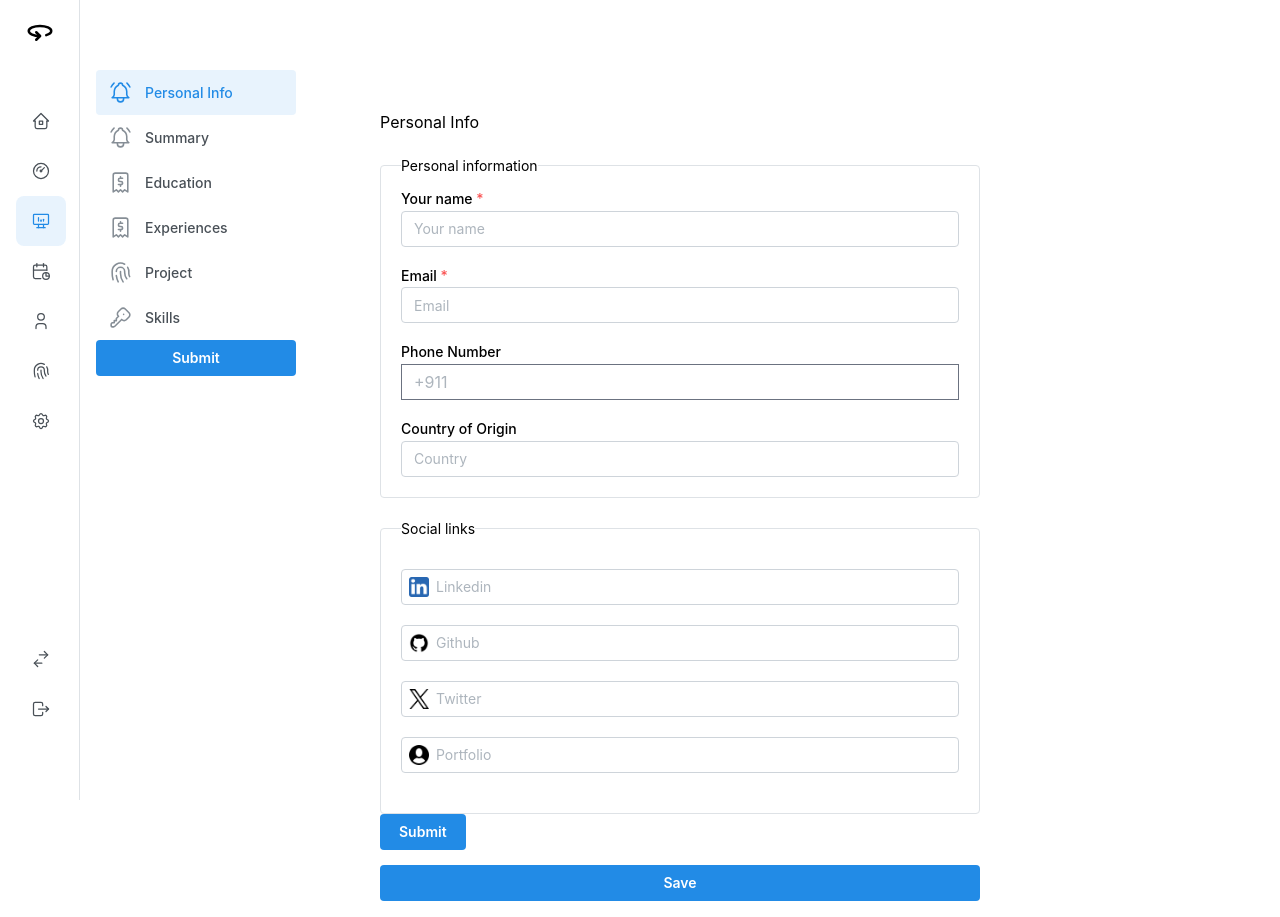
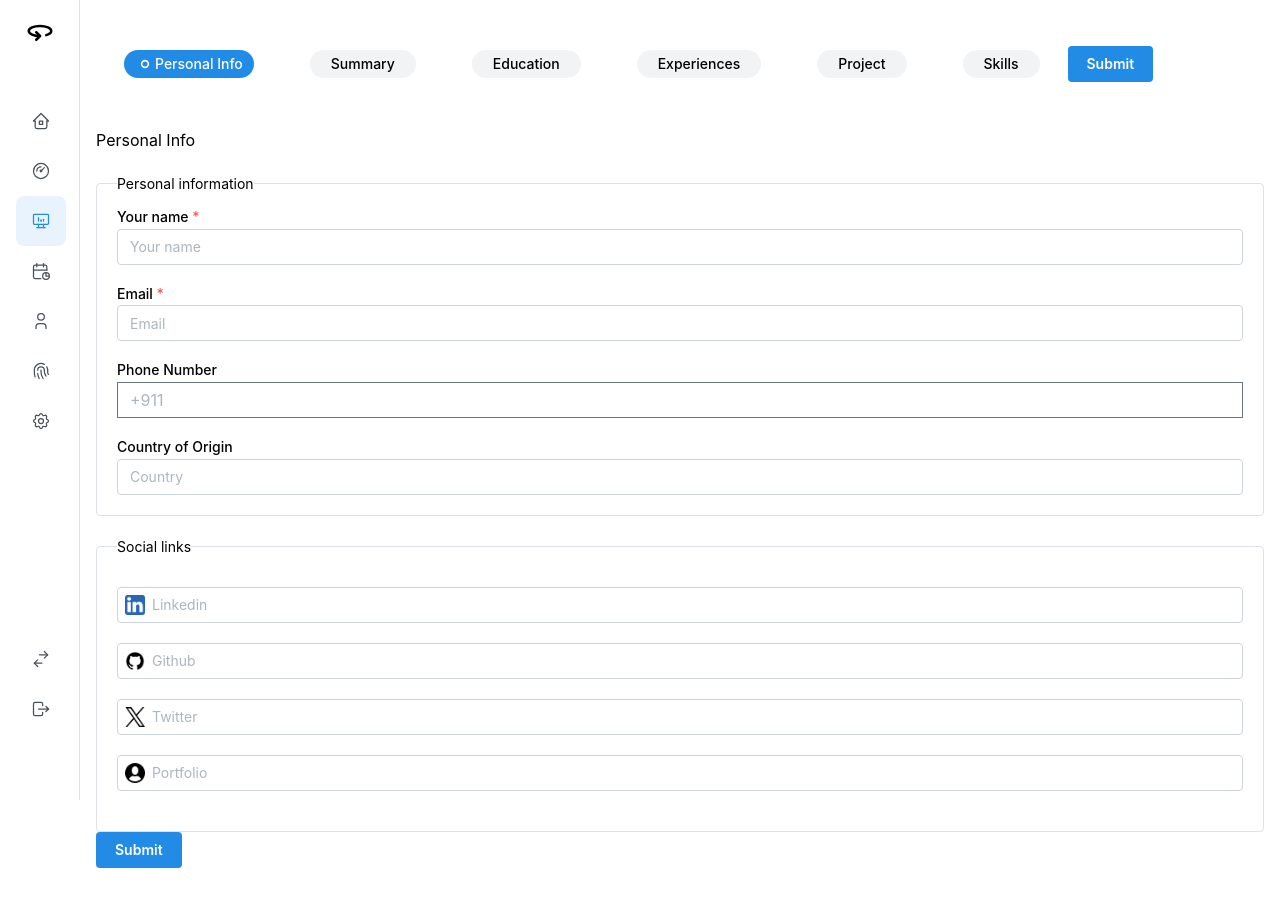
Before and after one commit to Gaurav-Verma07/spiffy, a Next.js app: page /dashboard in a window 1280 px wide. After the commit the page ends 884 px from the top, so only its background shows below. Built offline with nearby package versions, Linux system fonts and the light colour scheme.

Commit message:
fix: input field chiping

```diff
--- a/src/components/DataInput/DataInput.module.css
+++ b/src/components/DataInput/DataInput.module.css
@@ -1,25 +1,13 @@
 .container {
-  /* height: rem(700px); */
-  /* padding: var(--mantine-spacing-md); */
-  display: flex;
-  /* flex-direction: column; */
-  padding-top: rem(50px);
+  padding-top: rem(20px);
 }
 
 .fields {
-  position: fixed;
-  width: rem(200px);
-  height: fit-content;
-  margin-right: rem(50px);
-  /* border-right: rem(1px) solid
-    light-dark(var(--mantine-color-gray-3), var(--mantine-color-dark-4)); */
-  /* flex: 1; */
-  z-index: 10;
 }
 
 .mainBox {
   margin: 0 auto;
-  justify-self: end;
+  width: 100% !important;
 }
 
 .header {
@@ -39,30 +27,6 @@
   border-radius: var(--mantine-radius-sm);
   font-weight: 500;
   cursor: pointer;
-
-  @mixin hover {
-    background-color: light-dark(
-      var(--mantine-color-gray-0),
-      var(--mantine-color-dark-6)
-    );
-    color: light-dark(var(--mantine-color-black), var(--mantine-color-white));
-
-    .linkIcon {
-      color: light-dark(var(--mantine-color-black), var(--mantine-color-white));
-    }
-  }
-
-  &[data-active] {
-    &,
-    &:hover {
-      background-color: var(--mantine-color-blue-light);
-      color: var(--mantine-color-blue-light-color);
-
-      .linkIcon {
-        color: var(--mantine-color-blue-light-color);
-      }
-    }
-  }
 }
 
 .linkIcon {
--- a/src/components/DataInput/DataInput.tsx
+++ b/src/components/DataInput/DataInput.tsx
@@ -1,8 +1,9 @@
-import { Box, Button, Group } from '@mantine/core';
+import { Box, Button, Chip, Group } from '@mantine/core';
 import {
   IconBellRinging,
   IconFingerprint,
   IconKey,
+  IconPoint,
   IconReceipt2,
 } from '@tabler/icons-react';
 import { useState } from 'react';
@@ -17,49 +18,76 @@ import SkillsInfo from '@/components/SkillsInfo/SkillsInfo';
 import SummaryInfo from '@/components/SummaryInfo/SummaryInfo';
 
 const data = [
-  { index: 0, label: 'Personal Info', icon: IconBellRinging },
-  { index: 1, label: 'Summary', icon: IconBellRinging },
-  { index: 2, label: 'Education', icon: IconReceipt2 },
-  { index: 3, label: 'Experiences', icon: IconReceipt2 },
-  { index: 4, label: 'Project', icon: IconFingerprint },
-  { index: 5, label: 'Skills', icon: IconKey },
+  {
+    index: 0,
+    label: 'Personal Info',
+    icon: IconBellRinging,
+    component: <PersonalInfo />,
+  },
+  {
+    index: 1,
+    label: 'Summary',
+    icon: IconBellRinging,
+    component: <SummaryInfo />,
+  },
+  {
+    index: 2,
+    label: 'Education',
+    icon: IconReceipt2,
+    component: <EducationInfo />,
+  },
+  {
+    index: 3,
+    label: 'Experiences',
+    icon: IconReceipt2,
+    component: <ExperienceInfo />,
+  },
+  {
+    index: 4,
+    label: 'Project',
+    icon: IconFingerprint,
+    component: <ProjectsInfo />,
+  },
+  { index: 5, label: 'Skills', icon: IconKey, component: <SkillsInfo /> },
 ];
 
 const DataInput = () => {
-  const [active, setActive] = useState(0);
-
-  const links = data.map((item) => (
-    <a
-      className={classes.link}
-      data-active={item.index === active || undefined}
-      // href={item.link}
-      key={item.index}
-      onClick={(event) => {
-        event.preventDefault();
-        setActive(item.index);
-      }}
-    >
-      <item.icon className={classes.linkIcon} stroke={1.5} />
-      <span>{item.label}</span>
-    </a>
-  ));
+  const [active, setActive] = useState(data[0].label);
 
   return (
     <Box className={classes.container}>
       <div className={classes.fields}>
-        {links}
-        <Button style={{ width: '100%' }}>Submit</Button>
+        <Chip.Group multiple={false} value={active} onChange={setActive}>
+          <Group>
+            {data.map((item) => (
+              <Chip
+                icon={<IconPoint />}
+                className={classes.link}
+                // data-active={item.index === active || undefined}
+                // href={item.link}
+                value={item.label}
+                key={item.index}
+              >
+                {/* <item.icon className={classes.linkIcon} stroke={1.5} /> */}
+                <span>{item.label}</span>
+              </Chip>
+            ))}
+            <Button style={{}}>Submit</Button>
+          </Group>
+        </Chip.Group>
       </div>
       <Box w={600} pt={20} className={classes.mainBox}>
-        {active === 0 && <PersonalInfo />}
+        {/* {active === 0 && <PersonalInfo />}
         {active === 1 && <SummaryInfo />}
         {active === 2 && <EducationInfo />}
         {active === 3 && <ExperienceInfo />}
         {active === 4 && <ProjectsInfo />}
-        {active === 5 && <SkillsInfo />} {/* <RichEditor /> */}
-        <Group pt={15} grow>
-          <Button>Save</Button>
-        </Group>
+        {active === 5 && <SkillsInfo />} */}
+        {/* <RichEditor /> */}
+        {
+          data.filter((item) => item.label === active && item.component)[0]
+            .component
+        }
       </Box>
     </Box>
   );
```
